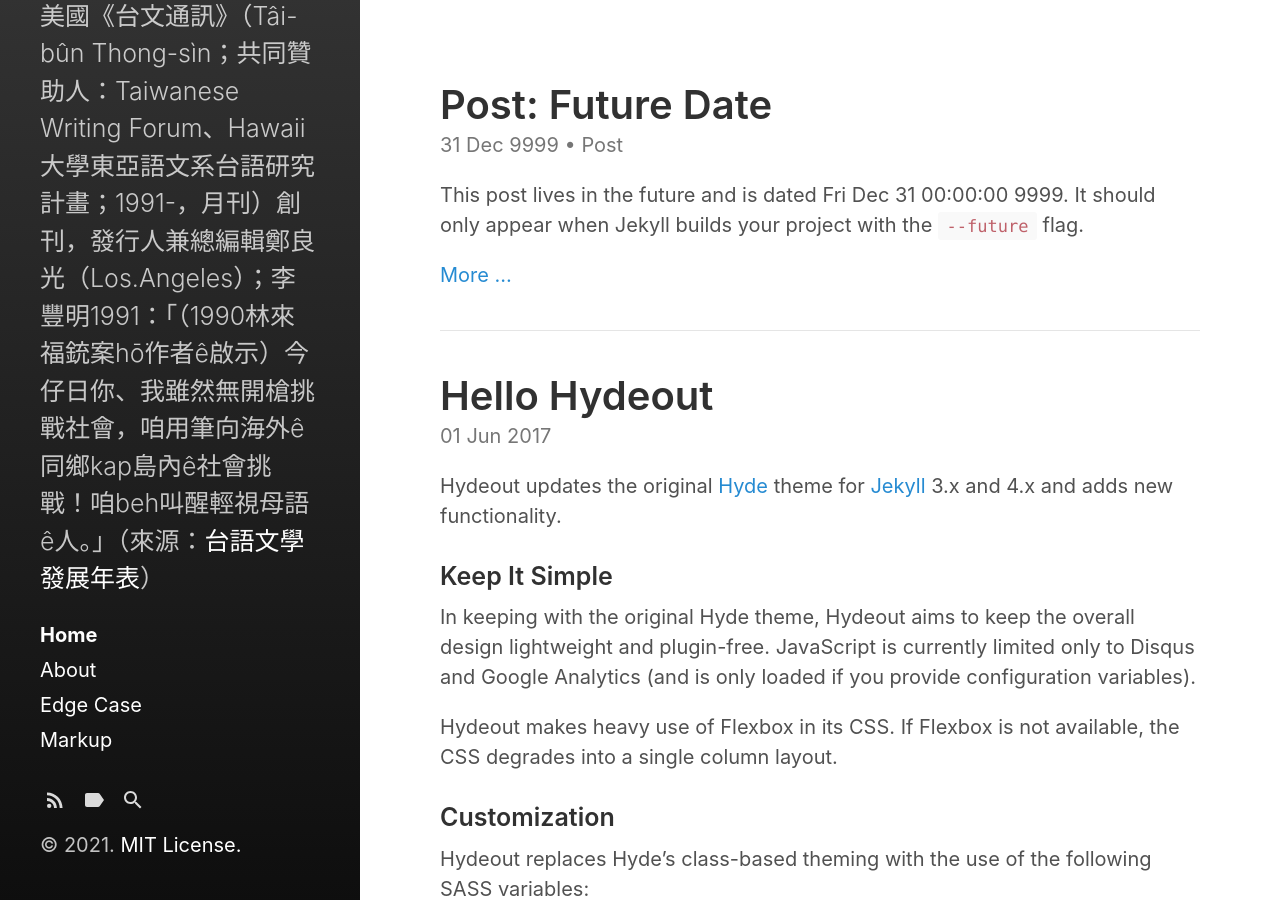
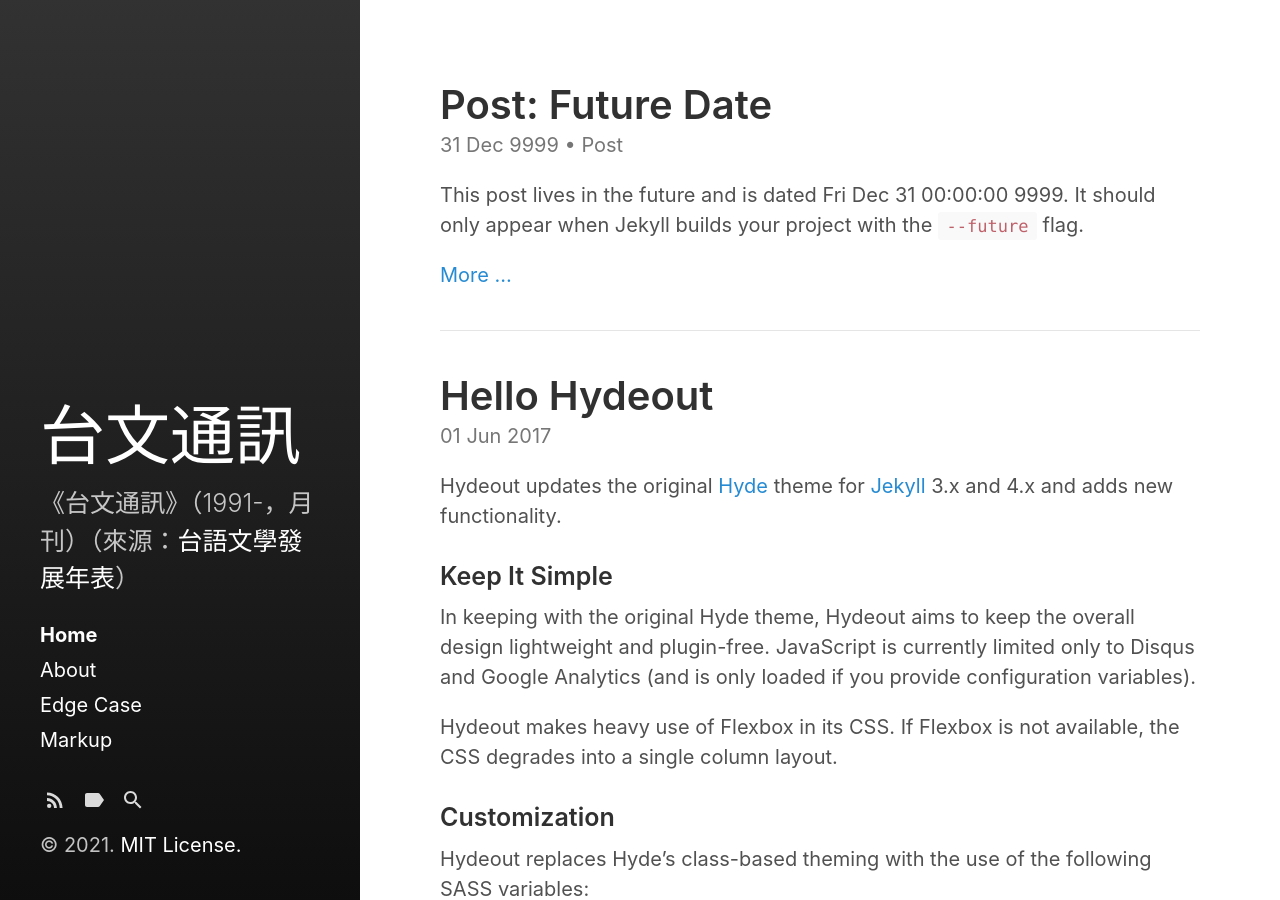
Before and after one commit to TaibunThongsin/TaibunThongsin, a Jekyll site: the page built from docs/index.html, in a window 1280 px wide and 900 px high. Built offline with Jekyll 4.4.1, drawn with Linux system fonts in a browser that asks for light colours; the list of posts is cut into pages by our own code.

Commit message:
Update _config.yml

```diff
--- a/docs/_config.yml
+++ b/docs/_config.yml
@@ -5,7 +5,7 @@ highlighter:      rouge
 # Setup
 title:            台文通訊
 tagline:          'Tâi-bûn Thong-sìn'
-description:      '美國《台文通訊》（Tâi-bûn Thong-sìn；共同贊助人：Taiwanese Writing Forum、Hawaii大學東亞語文系台語研究計畫；1991-，月刊）創刊，發行人兼總編輯鄭良光（Los.Angeles）；李豐明1991：「（1990林來福銃案hō͘作者ê啟示）今仔日你、我雖然無開槍挑戰社會，咱用筆向海外ê同鄉kap島內ê社會挑戰！咱beh叫醒輕視母語ê人。」（來源：<a href="http://tgbhsuliau.nmtl.gov.tw/opencms/library/timeline/?sort=asc&sy=1991&ey=1991&keyword=%E5%8F%B0%E6%96%87%E9%80%9A%E8%A8%8A" target="_blank">台語文學發展年表</a>）'
+description:      '《台文通訊》（1991-，月刊）（來源：<a href="http://tgbhsuliau.nmtl.gov.tw/opencms/library/timeline/?sort=asc&sy=1991&ey=1991&keyword=%E5%8F%B0%E6%96%87%E9%80%9A%E8%A8%8A" target="_blank">台語文學發展年表</a>）'
 url:              https://taibunthongsin.github.io/TaibunThongsin/
 baseurl:          '/'
                   # the optional subpath of your site, e.g. "/blog"
```
